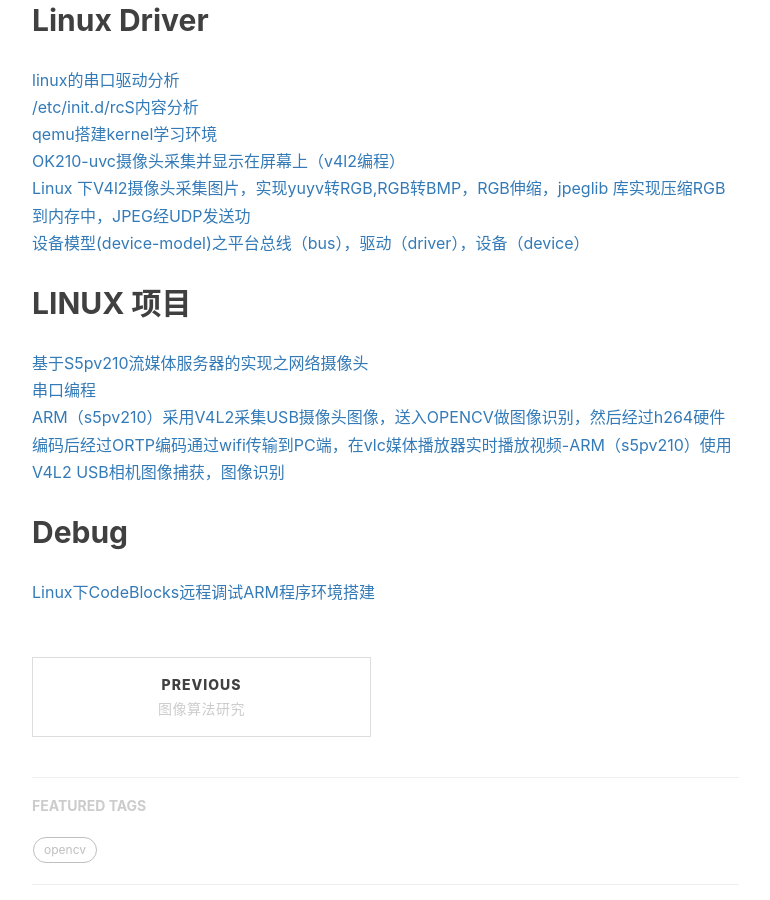
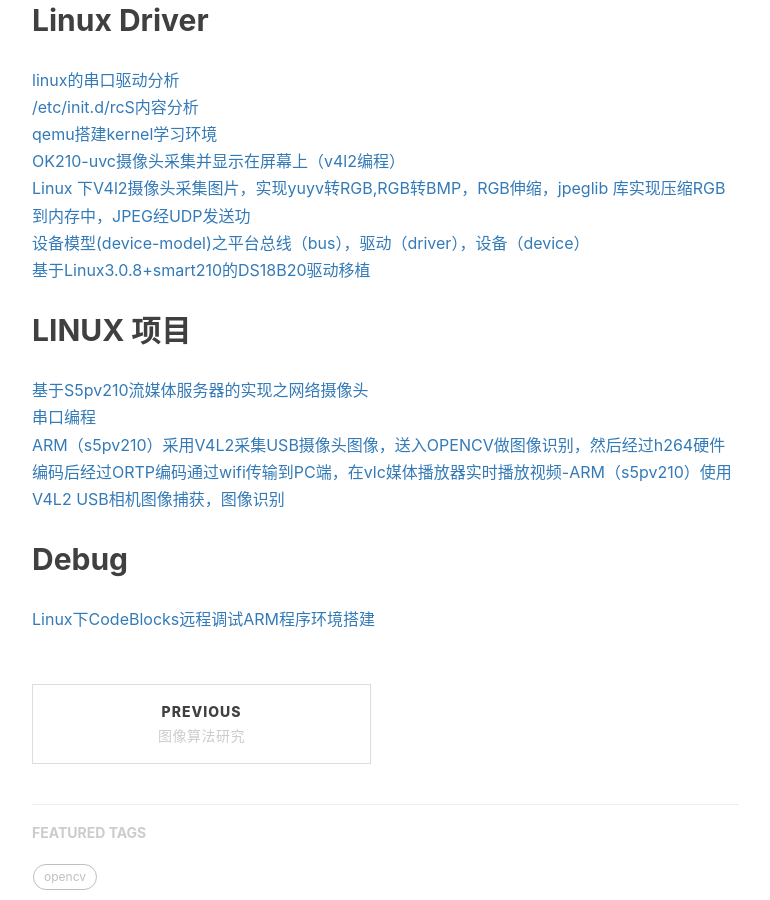
Before and after one commit to gary-robotics/dlward, a Jekyll site: the page built from _posts/2018-07-09-AndroidDriver-2018.markdown, in a window 1280 px wide and 900 px high, scrolled down 1667 px. Shown: the whole window, without its empty margins (233-1003 px from the left). Built offline with Jekyll 4.4.1, drawn with Linux system fonts in a browser that asks for light colours; nearby versions of some CDN libraries; comment, search, counter and statistics services are not loaded.

Commit message:
Update 2018-07-09-AndroidDriver-2018.markdown

```diff
--- a/_posts/2018-07-09-AndroidDriver-2018.markdown
+++ b/_posts/2018-07-09-AndroidDriver-2018.markdown
@@ -51,6 +51,7 @@ tags:
 [OK210-uvc摄像头采集并显示在屏幕上（v4l2编程）](https://blog.csdn.net/kevin_mr/article/details/51470215)
 [Linux 下V4l2摄像头采集图片，实现yuyv转RGB,RGB转BMP，RGB伸缩，jpeglib 库实现压缩RGB到内存中，JPEG经UDP发送功](https://blog.csdn.net/xuyangwyw/article/details/40476653)
 [设备模型(device-model)之平台总线（bus），驱动（driver），设备（device）](http://www.cnblogs.com/hackfun/p/5951235.html)
+[基于Linux3.0.8+smart210的DS18B20驱动移植](https://blog.csdn.net/gz_go/article/details/45952879)
 
 ## LINUX 项目
 [基于S5pv210流媒体服务器的实现之网络摄像头](https://blog.csdn.net/liukun321/article/details/24390379)
```
